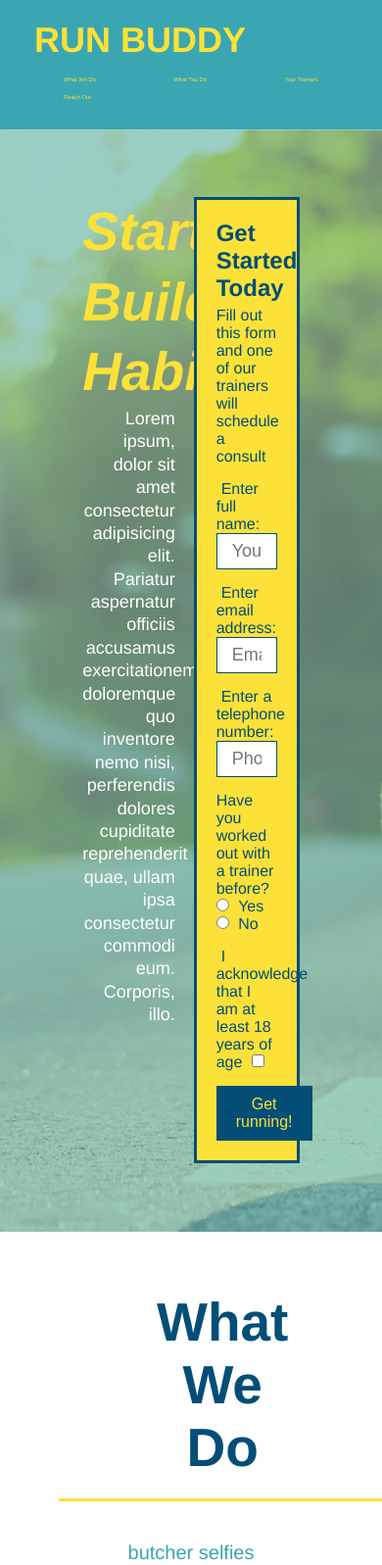
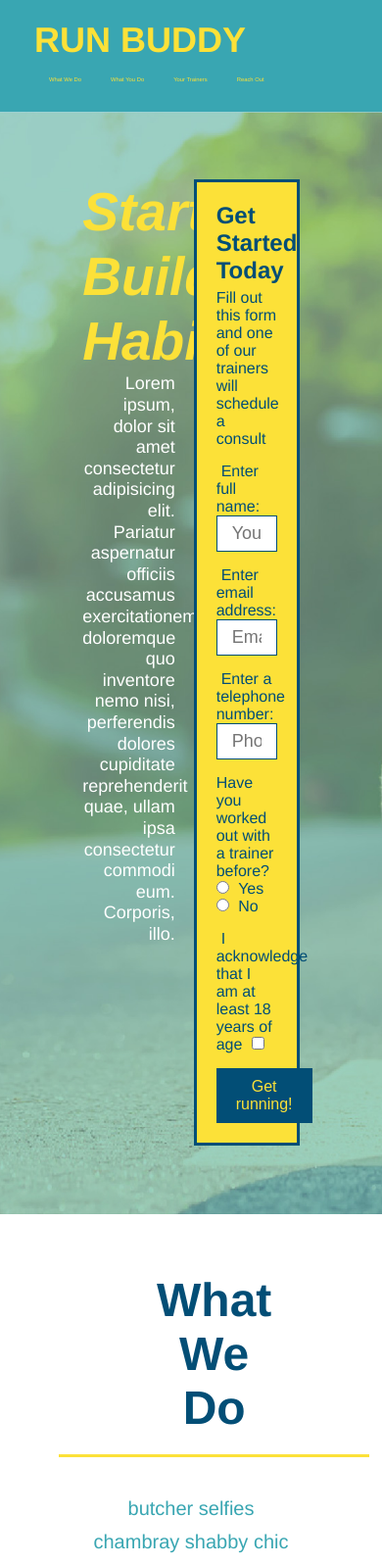
Before and after one commit to AdiCorbo96/run_buddy, a plain HTML site: page index.html in a window 390 px wide. Shown: the top 1597 px of the page at 98% size. Drawn offline with Linux system fonts and the light colour scheme.

Commit message:
add empty media queries

```diff
--- a/assets/style.css
+++ b/assets/style.css
@@ -42,7 +42,7 @@ header nav ul {
 }
 
 header nav ul li a {
-    margin: 0 30px;
+    padding: 10px 15px;
     font-weight: lighter;
     font-size: 1.5vw;
 }
@@ -81,6 +81,7 @@ section {
     background-position: center;
     display: flex;
     justify-content: center;
+    align-items: flex-start;
     flex-wrap: wrap;
 }
 /* Hero Style End */
@@ -131,10 +132,10 @@ section {
     margin: 3.5%;
     color: #fff;
     font-size: 18px;
-    line-height: 1.3;
+    line-height: 1.2;
 }
 
-  .hero-cta h2 {
+.hero-cta h2 {
     font-style: italic;
     font-size: 55px;
     color: #fce138;
@@ -158,7 +159,7 @@ section {
   }
 
 .section-title {
-    font-size: 55px;
+    font-size: 48px;
     color: #024e76;
     margin-bottom: 35px;
     padding: 0 100px 20px 100px;
@@ -309,3 +310,23 @@ section {
     padding: 15px 0;
     font-size: 16px;
 }
+
+/* MEDIA QUERY FOR SMALLER DESKTOP SCREENS AND SMALLER */
+@media screen and (max-width: 980px) {
+  header h1 a {
+  }
+}
+
+/* MEDIA QUERY FOR TABLETS AND SMALLER */
+@media screen and (max-width: 768px) {
+  header h1 {
+
+  }
+}
+
+/* MEDIA QUERY FOR MOBILE PHONES AND SMALLER */
+@media screen and (max-width: 575px) {
+  header h1 {
+
+  }
+}
--- a/index.html
+++ b/index.html
@@ -1,7 +1,7 @@
 <!DOCTYPE html>
 <html lang="en">
     <head>
-        <meta >
+        <meta name="viewport" content="width=device-width, initial-scale=1.0" />
         <meta charset="UTF-8" />
         <title>Run Buddy</title>
         <link href="./assets/style.css" rel="stylesheet"/>
```
Also changed, not shown: privacy-policy.html (+1 -0 lines).
